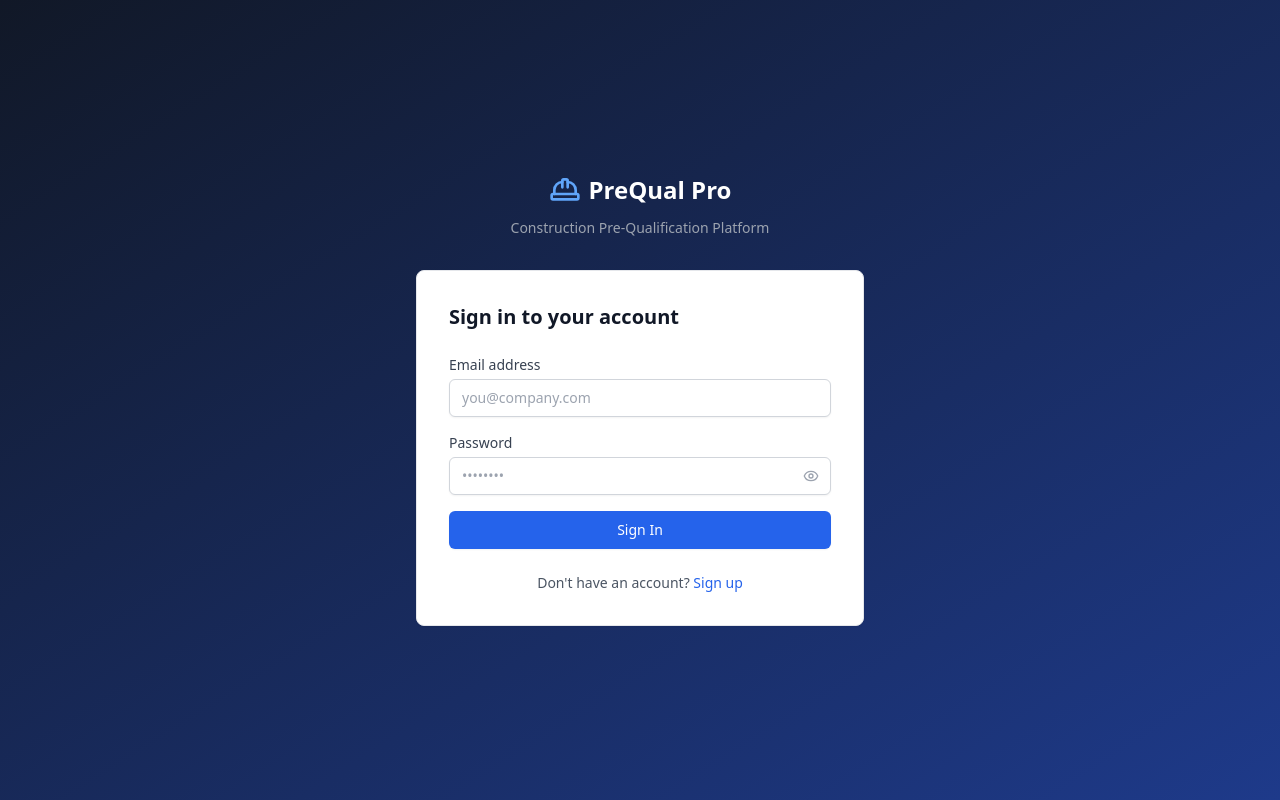
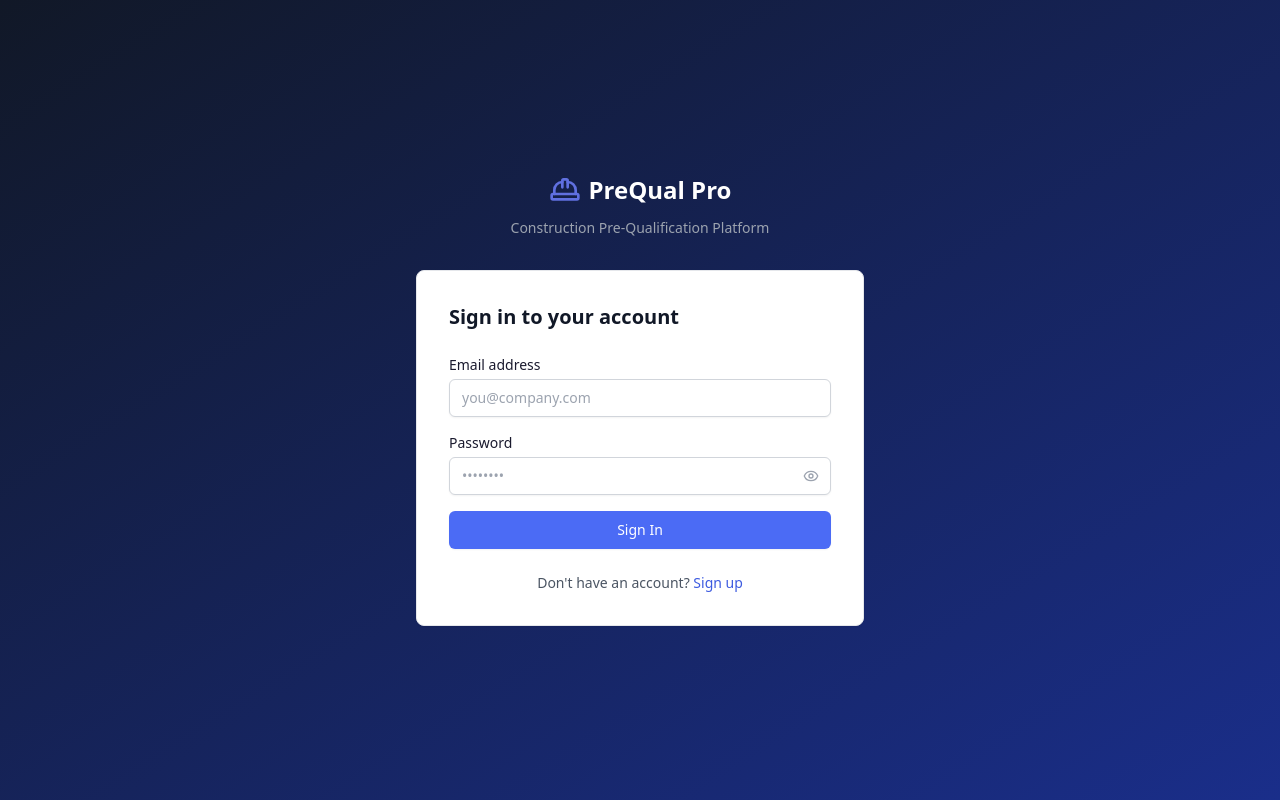
Before and after one commit to manojperumal/Pre-qual, a React (Vite) app in the folder client/: page /login in a window 1280 px wide. Built offline with nearby package versions, Linux system fonts and the light colour scheme; no server answers.

Commit message:
feat: apply Mojo AI brand colors to Tailwind theme

```diff
--- a/client/src/index.css
+++ b/client/src/index.css
@@ -4,25 +4,25 @@
 
 @layer base {
   body {
-    @apply bg-gray-50 text-gray-900 antialiased;
+    @apply bg-[#EEF1F8] text-[#1A1A2E] antialiased;
   }
 }
 
 @layer components {
   .btn-primary {
-    @apply inline-flex items-center justify-center px-4 py-2 text-sm font-medium text-white bg-brand-600 border border-transparent rounded-md shadow-sm hover:bg-brand-700 focus:outline-none focus:ring-2 focus:ring-brand-500 focus:ring-offset-2 disabled:opacity-50 disabled:cursor-not-allowed transition-colors;
+    @apply inline-flex items-center justify-center px-4 py-2 text-sm font-medium text-white bg-brand-500 border border-transparent rounded-md shadow-sm hover:bg-brand-600 focus:outline-none focus:ring-2 focus:ring-brand-500 focus:ring-offset-2 disabled:opacity-50 disabled:cursor-not-allowed transition-colors;
   }
   .btn-secondary {
-    @apply inline-flex items-center justify-center px-4 py-2 text-sm font-medium text-gray-700 bg-white border border-gray-300 rounded-md shadow-sm hover:bg-gray-50 focus:outline-none focus:ring-2 focus:ring-brand-500 focus:ring-offset-2 disabled:opacity-50 disabled:cursor-not-allowed transition-colors;
+    @apply inline-flex items-center justify-center px-4 py-2 text-sm font-medium text-[#1A1A2E] bg-white border border-gray-300 rounded-md shadow-sm hover:bg-gray-50 focus:outline-none focus:ring-2 focus:ring-brand-500 focus:ring-offset-2 disabled:opacity-50 disabled:cursor-not-allowed transition-colors;
   }
   .btn-danger {
     @apply inline-flex items-center justify-center px-4 py-2 text-sm font-medium text-white bg-red-600 border border-transparent rounded-md shadow-sm hover:bg-red-700 focus:outline-none focus:ring-2 focus:ring-red-500 focus:ring-offset-2 disabled:opacity-50 disabled:cursor-not-allowed transition-colors;
   }
   .input-field {
-    @apply block w-full px-3 py-2 border border-gray-300 rounded-md shadow-sm placeholder-gray-400 focus:outline-none focus:ring-brand-500 focus:border-brand-500 sm:text-sm;
+    @apply block w-full px-3 py-2 border border-gray-300 rounded-md shadow-sm placeholder-gray-400 bg-white focus:outline-none focus:ring-brand-500 focus:border-brand-500 sm:text-sm;
   }
   .label {
-    @apply block text-sm font-medium text-gray-700 mb-1;
+    @apply block text-sm font-medium text-[#1A1A2E] mb-1;
   }
   .card {
     @apply bg-white rounded-lg border border-gray-200 shadow-sm;
--- a/client/tailwind.config.js
+++ b/client/tailwind.config.js
@@ -5,16 +5,20 @@ export default {
     extend: {
       colors: {
         brand: {
-          50: '#eff6ff',
-          100: '#dbeafe',
-          200: '#bfdbfe',
-          300: '#93c5fd',
-          400: '#60a5fa',
-          500: '#3b82f6',
-          600: '#2563eb',
-          700: '#1d4ed8',
-          800: '#1e40af',
-          900: '#1e3a8a',
+          50: '#eef1fb',
+          100: '#d5dcf7',
+          200: '#abb9ef',
+          300: '#8196e7',
+          400: '#6070e0', // card header
+          500: '#4B6BF5', // primary
+          600: '#3D5BE0', // hover
+          700: '#3050cc', // dark
+          800: '#2440b8', // darker
+          900: '#1a2e8a', // darkest
+        },
+        mojo: {
+          bg: '#EEF1F8',
+          dark: '#1A1A2E',
         },
       },
     },
```
